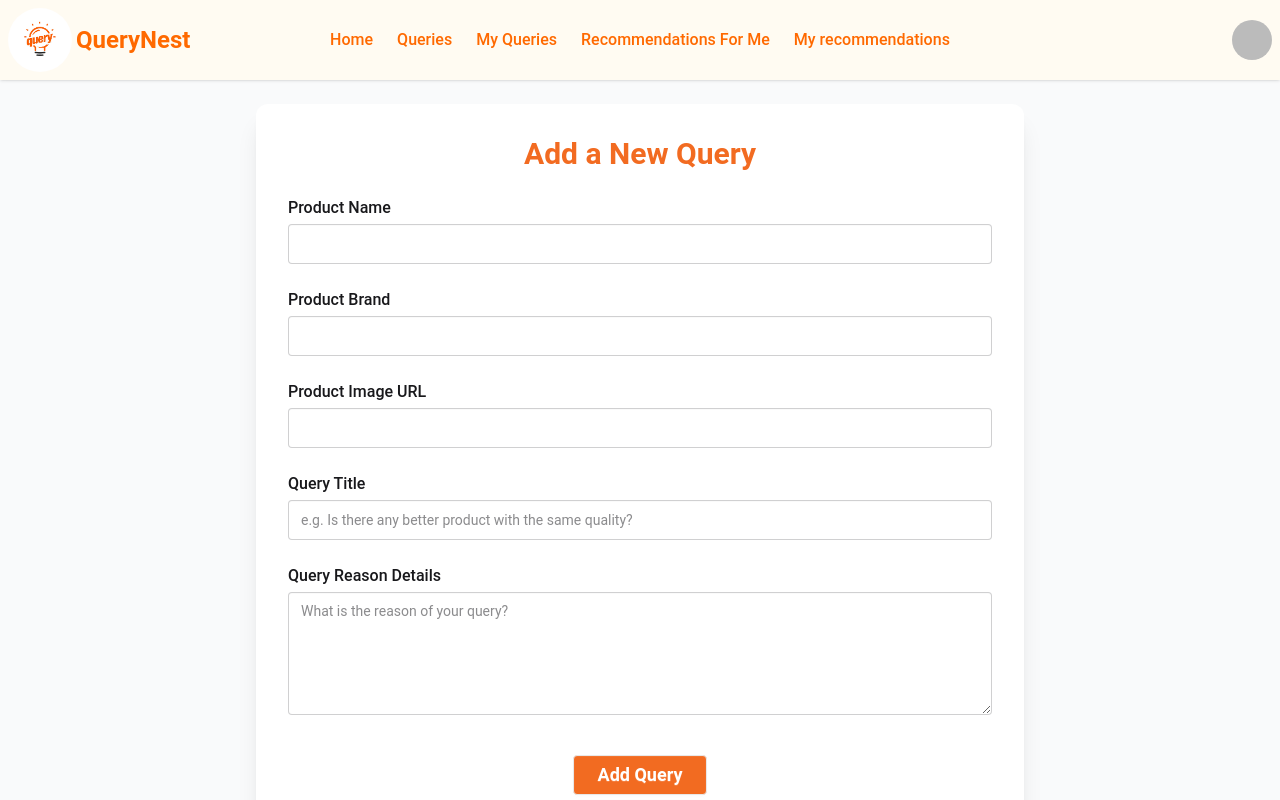
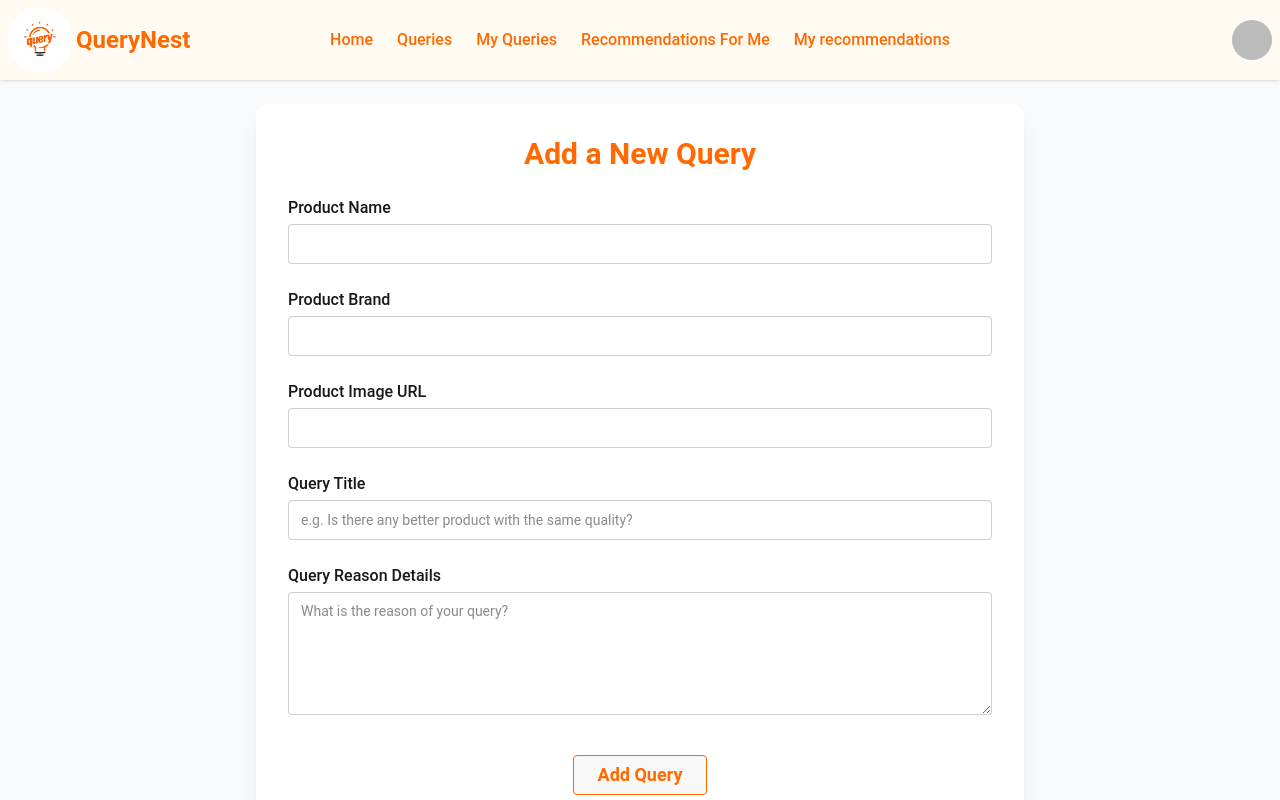
Before and after one commit to atikur-2003/querynest-client, a React (Vite) app: page /add-query in a window 1280 px wide. Shown: the top 800 px of the page. Built offline with nearby package versions, Linux system fonts and the light colour scheme; no server answers; sample sign-in values are in the browser's storage.

Commit message:
apllied jwt verification and some neede styles

```diff
--- a/src/pages/queryPages/AddQuery.jsx
+++ b/src/pages/queryPages/AddQuery.jsx
@@ -49,7 +49,7 @@ const AddQuery = () => {
   return (
     <div className="min-h-screen bg-gray-50 px-4 py-26">
       <div className="max-w-3xl mx-auto bg-white p-8 rounded-xl shadow-xl">
-        <h2 className="text-3xl font-bold text-center text-[#F26B21] mb-6">Add a New Query</h2>
+        <h2 className="text-3xl font-bold text-center text-orange-500 mb-6">Add a New Query</h2>
         <form onSubmit={handleSubmit} className="space-y-6">
           <div>
             <label className="block font-medium">Product Name</label>
@@ -114,7 +114,7 @@ const AddQuery = () => {
           </div>
 
           <div className="text-center pt-4">
-            <button type="submit" className="btn bg-[#F26B21] text-white px-6 text-lg">
+            <button type="submit" className="btn border border-orange-500 text-orange-500 font-semibold hover:bg-orange-500 hover:text-white cursor-pointer px-6 text-lg">
               Add Query
             </button>
           </div>
--- a/src/pages/queryPages/MyQueries.jsx
+++ b/src/pages/queryPages/MyQueries.jsx
@@ -67,7 +67,7 @@ const MyQueries = () => {
       <div className="bg-gradient-to-r from-[#F26B21] to-orange-500 text-white rounded-xl p-6 md:p-10 text-center shadow-md mb-10">
         <h2 className="text-3xl md:text-4xl font-bold mb-4">My Queries</h2>
         <Link to="/add-query">
-          <button className="btn bg-white text-[#F26B21] font-semibold hover:bg-gray-200">
+          <button className="btn border border-orange-500 text-orange-500 font-semibold hover:bg-orange-500 hover:text-white cursor-pointer">
             Add Queries
           </button>
         </Link>
@@ -78,7 +78,7 @@ const MyQueries = () => {
         <div className="text-center mt-16">
           <p className="text-xl font-medium mb-4">No Queries Found.</p>
           <Link to="/add-query">
-            <button className="btn bg-[#F26B21] text-white">
+            <button className="btn border border-orange-500 text-orange-500  hover:bg-orange-500 hover:text-white cursor-pointer">
               Add Your First Query
             </button>
           </Link>
--- a/src/pages/queryPages/MyRecommendations.jsx
+++ b/src/pages/queryPages/MyRecommendations.jsx
@@ -54,7 +54,7 @@ const MyRecommendations = () => {
 
   return (
     <div className="min-h-screen px-4 md:px-10 py-24 bg-base-100">
-      <h2 className="text-3xl font-bold text-center mb-8">My Recommendations</h2>
+      <h2 className="text-2xl md:text-3xl text-orange-500 font-bold text-center mb-8">My Recommendations</h2>
 
       {recommendations.length === 0 ? (
         <p className="text-center text-xl">You haven't recommended anything yet.</p>
--- a/src/pages/queryPages/RecommendationsForMe.jsx
+++ b/src/pages/queryPages/RecommendationsForMe.jsx
@@ -20,7 +20,7 @@ const RecommendationsForMe = () => {
 
   return (
     <div className="max-w-6xl mx-auto pt-30 pb-36">
-      <h2 className="text-2xl font-bold text-center  text-orange-500 mb-10">
+      <h2 className="text-xl md:text-3xl font-bold text-center  text-orange-500 mb-10">
         Recommendations for My Queries
       </h2>
 
```
